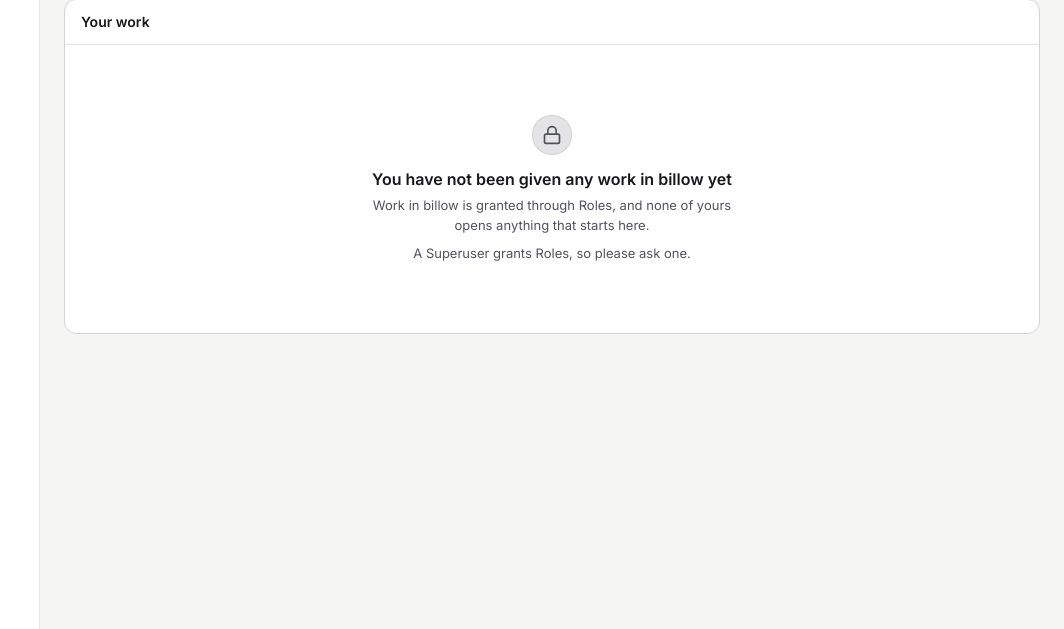
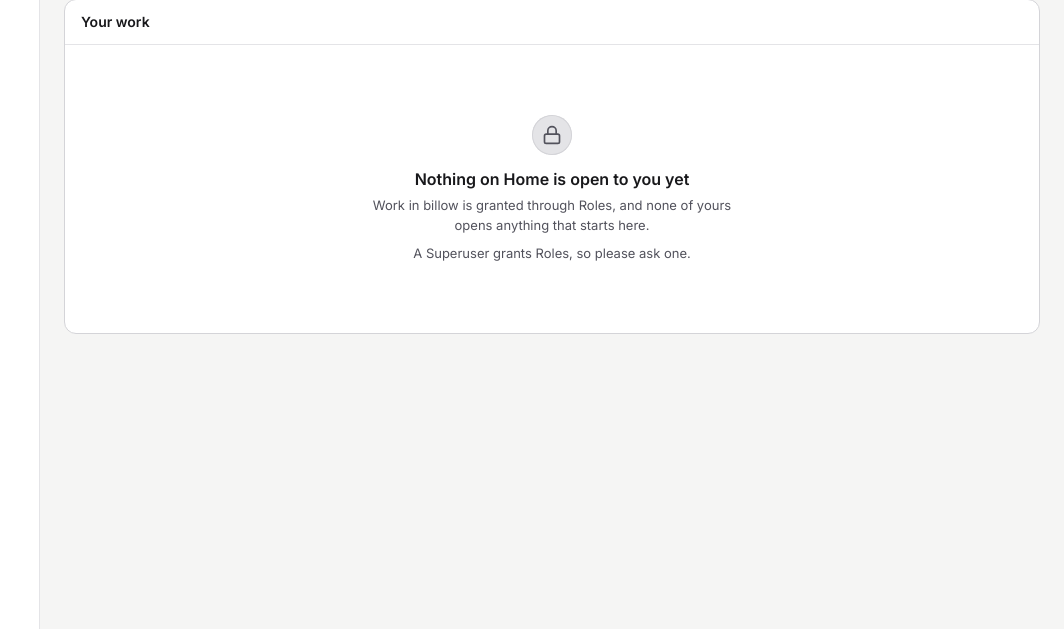
Before and after one commit to konfpa/billow, a Django app: template templates/core/home.html in a window 1280 px wide. Shown: the part 171-800 px from the top of the page, without its empty margins (216-1280 px from the left). Run offline with Django 5.2, Linux system fonts and the light colour scheme; the template is opened without the code that fills it, so the values that code supplies are empty; style sheets or scripts are compiled from the project's sources.

Commit message:
fix(core): say home is closed rather than that no work was given
The home empty state said "You have not been given any work in billow
yet", which is untrue for a User holding only view_business: the
Business link sits in their navigation. It now names the scope that is
closed, "Nothing on Home is open to you yet", which holds for every User
who sees it.

Refs #48

Claude-Session: https://claude.ai/code/session_01NwVKuCJjjWkHr2tmDkjkFX

```diff
--- a/templates/core/empty/no_work.html
+++ b/templates/core/empty/no_work.html
@@ -12,7 +12,7 @@
     <span class="flex size-10 items-center justify-center rounded-full bg-zinc-200 ring-1 ring-inset ring-zinc-300">
       <i data-lucide="lock" class="size-5 text-zinc-600"></i>
     </span>
-    <h3 class="mt-3 text-[16px]/6 font-semibold">You have not been given any work in billow yet</h3>
+    <h3 class="mt-3 text-[16px]/6 font-semibold">Nothing on Home is open to you yet</h3>
     <p class="mt-1 max-w-sm text-[13px]/5 text-zinc-600">
       Work in billow is granted through Roles, and none of yours opens anything that starts here.
     </p>
```
Also changed, not shown: tests/core/test_home.py (+1 -1 lines).
